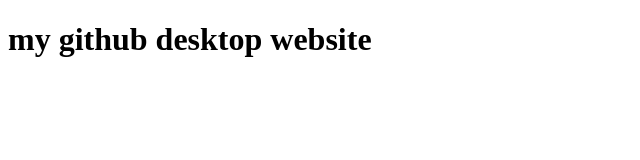
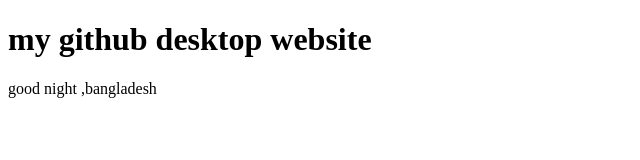
Before and after one commit to mashab10/my-second-website, a plain HTML site: page index.html in a window 1280 px wide. Shown: the whole page, without its empty margins (0-640 px from the left). Drawn offline with Linux system fonts and the light colour scheme.

Commit message:
second changes

```diff
--- a/index.html
+++ b/index.html
@@ -8,5 +8,6 @@
 </head>
 <body>
     <h1>my github desktop website</h1>
+    <p>good night ,bangladesh</p>
 </body>
 </html>
```
